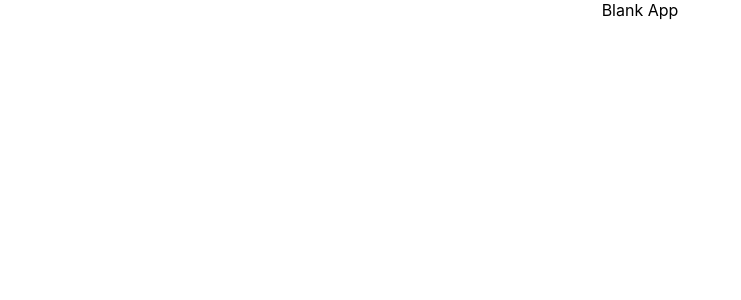
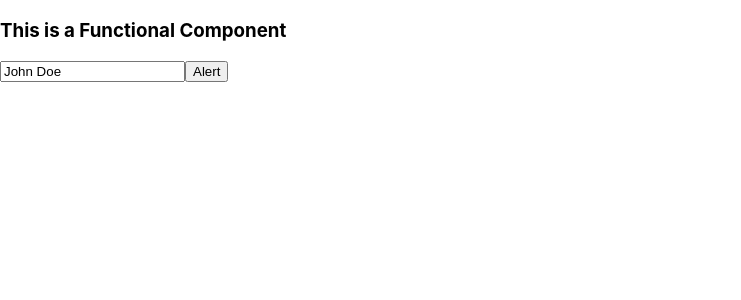
Before and after one commit to Sebastion-Vigil/learn-react-hooks, a React (Create React App) app: page / in a window 1280 px wide. Shown: the top 300 px of the page, without its empty margins (0-741 px from the left). Built offline with nearby package versions, Linux system fonts and the light colour scheme.

Commit message:
working model example in place, time to tinker 2 learn

```diff
--- a/src/App.js
+++ b/src/App.js
@@ -1,11 +1,30 @@
-import './App.css';
+import React, { useState } from 'react';
 
-function App() {
+const App = () => {
+  const [name, setName] = useState('John Doe');
+
+  const alertName = () => {
+    alert(name);
+  };
+
+  const handleNameInput = e => {
+    setName(e.target.value);
+  };
+
   return (
-    <div className="App">
-      Blank App
+    <div>
+      <h3>This is a Functional Component</h3>
+      <input
+        type="text"
+        onChange={handleNameInput}
+        value={name}
+        placeholder="Your Name"
+      />
+      <button onClick={alertName}>
+        Alert
+      </button>
     </div>
   );
-}
+};
 
 export default App;
```
Also changed, not shown: 1 other file (tests, documents, lock files or other folders).
